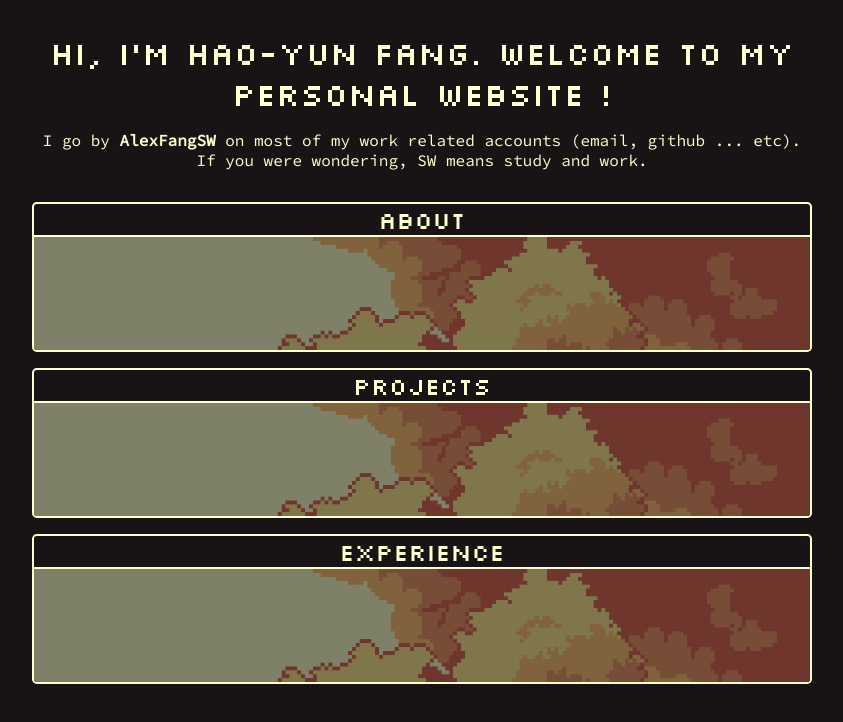
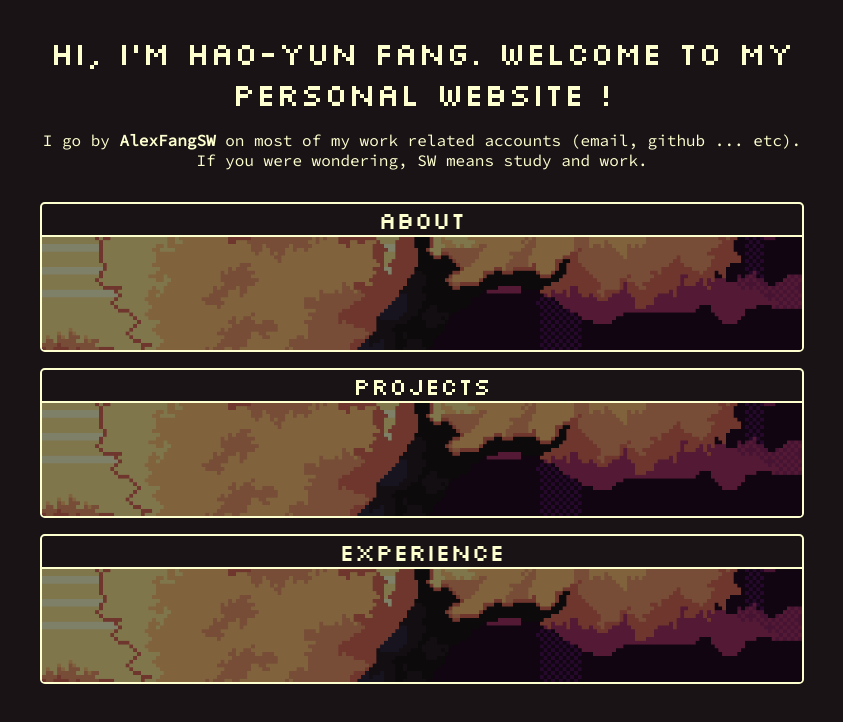
Before and after one commit to AlexFangSW/PersonalWebsite, a Next.js app: page / in a window 1280 px wide. Shown: the top 722 px of the page, without its empty margins (218-1061 px from the left). Built offline with nearby package versions, Linux system fonts and the light colour scheme.

Commit message:
ref: image size

```diff
--- a/src/app/globals.css
+++ b/src/app/globals.css
@@ -48,7 +48,7 @@
 
 /* Used for things 1 layer deep inside of 'content-container' */
 .inner-content {
-  max-width: var(--inner-max-width);
+  width: var(--inner-max-width);
 }
 
 a {
--- a/src/components/HeaderImage/HeaderImage.module.css
+++ b/src/components/HeaderImage/HeaderImage.module.css
@@ -1,9 +1,10 @@
 .container {
-  max-width: 100%;
+  width: 100%;
   border-style: solid;
   border-radius: 0.3rem;
   border-width: var(--border-width);
   overflow: hidden;
   height: 150px;
   box-sizing: border-box;
+  position: relative;
 }
--- a/src/components/HeaderImage/index.tsx
+++ b/src/components/HeaderImage/index.tsx
@@ -1,6 +1,5 @@
 import Image from "next/image";
 import styles from "./HeaderImage.module.css";
-import { CONTENT_WIDTH } from "@/utils/constants";
 
 type Params = {
   image: string;
@@ -12,8 +11,8 @@ export default function HeaderImage(params: Params) {
       <Image
         src={params.image}
         alt="Image"
-        width={CONTENT_WIDTH}
-        height={CONTENT_WIDTH}
+        fill
+        style={{ objectFit: "cover" }}
       />
     </div>
   );
--- a/src/components/HomePageCards/HomePageCards.module.css
+++ b/src/components/HomePageCards/HomePageCards.module.css
@@ -1,7 +1,7 @@
 .container {
   font-size: 1.5rem;
   justify-content: normal;
-  max-width: 100%;
+  width: 100%;
   box-sizing: border-box;
   border-style: solid;
   border-radius: 0.3rem;
@@ -16,10 +16,14 @@
   border-style: solid;
 }
 
-.image {
+.img_container {
   filter: brightness(50%);
+  width: 100%;
+  height: 100%;
+  box-sizing: border-box;
+  position: relative;
 }
 
-.image:hover {
+.container:hover>.img_container {
   filter: brightness(100%);
 }
--- a/src/components/HomePageCards/index.tsx
+++ b/src/components/HomePageCards/index.tsx
@@ -2,7 +2,6 @@ import Image from "next/image";
 import styles from "./HomePageCards.module.css";
 import Link from "next/link";
 import { silkscreen } from "@/utils/fonts";
-import { CONTENT_WIDTH } from "@/utils/constants";
 
 type Params = {
   title: string;
@@ -15,13 +14,15 @@ export default function HomePageCards(params: Params) {
     <Link href={params.link} className={`center-container ${styles.container}`}>
       <p className={`${silkscreen.className}`}>{params.title}</p>
       <hr className={styles.hr} />
-      <Image
-        className={styles.image}
-        src={params.image}
-        alt="Image"
-        width={CONTENT_WIDTH}
-        height={CONTENT_WIDTH}
-      />
+      <div className={`center-container ${styles.img_container}`}>
+        <Image
+          className={styles.image}
+          src={params.image}
+          alt="Image"
+          fill
+          style={{ objectFit: "cover" }}
+        />
+      </div>
     </Link>
   );
 }
--- a/src/components/ProjectCard/ProjectCard.module.css
+++ b/src/components/ProjectCard/ProjectCard.module.css
@@ -25,6 +25,7 @@
   }
 }
 
+
 .title {
   font-size: 1.3rem;
   padding-inline: 0.5rem;
@@ -44,9 +45,14 @@
 }
 
 .img_container {
+  filter: brightness(50%);
   min-width: 100%;
   overflow: hidden;
   min-height: 100px;
   box-sizing: border-box;
   position: relative;
 }
+
+.container:hover>.img_container {
+  filter: brightness(100%)
+}
```
